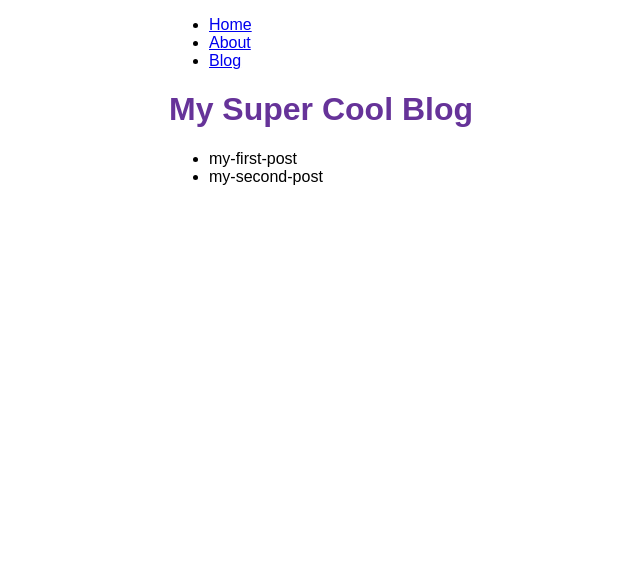
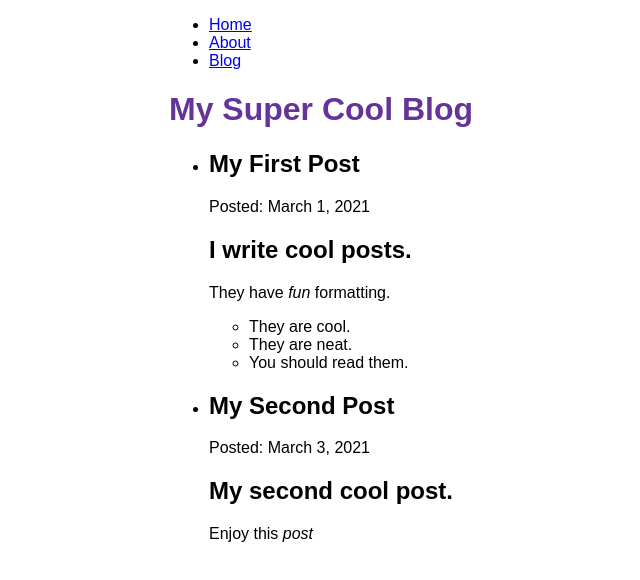
Before and after one commit to jmessrie/live-workshop-demo-blog, a Gatsby site: page /blog in a window 1280 px wide. Shown: the whole page, without its empty margins (221-861 px from the left). Built offline with nearby package versions, Linux system fonts and the light colour scheme; Gatsby itself is replaced by a stand-in of ours.

Commit message:
Flesh out blog page with MDXRenderer.

```diff
--- a/gatsby-config.js
+++ b/gatsby-config.js
@@ -6,6 +6,7 @@ module.exports = {
   plugins: [
     "gatsby-plugin-image",
     "gatsby-plugin-sharp",
+    "gatsby-plugin-mdx",
     {
       resolve: `gatsby-source-filesystem`,
       options: {
--- a/package.json
+++ b/package.json
@@ -15,8 +15,11 @@
     "clean": "gatsby clean"
   },
   "dependencies": {
+    "@mdx-js/mdx": "^1.6.22",
+    "@mdx-js/react": "^1.6.22",
     "gatsby": "^3.0.0",
     "gatsby-plugin-image": "^1.0.0",
+    "gatsby-plugin-mdx": "^2.0.0",
     "gatsby-plugin-sharp": "^3.0.0",
     "gatsby-source-filesystem": "^3.0.0",
     "gatsby-transformer-sharp": "^3.0.0",
--- a/src/pages/blog.js
+++ b/src/pages/blog.js
@@ -1,22 +1,35 @@
 import * as React from "react"
 import Layout from "../components/layout"
 import {graphql} from "gatsby"
+import {MDXRenderer} from "gatsby-plugin-mdx"
 
 const BlogPage = ({data}) => {
   return (
     <Layout>
       <ul>
-        {data.allFile.nodes.map((el) => <li>{el.name}</li>)}
+        {data.allMdx.nodes.map((node) =>
+          <li>
+            <h2>{node.frontmatter.title}</h2>
+            <p>Posted: {node.frontmatter.date}</p>
+            <p>
+              <MDXRenderer>{node.body}</MDXRenderer>
+            </p>
+          </li>
+        )}
       </ul>
     </Layout>
   )
 }
 
 export const query = graphql`
-  query BlogQuery {
-    allFile(filter: {sourceInstanceName: {eq: "blog"}}) {
+  query MyBlogQuery {
+    allMdx {
       nodes {
-        name
+        body
+        frontmatter {
+          date(formatString: "MMMM D, YYYY")
+          title
+        }
       }
     }
   }
```
Also changed, not shown: 1 other file.
